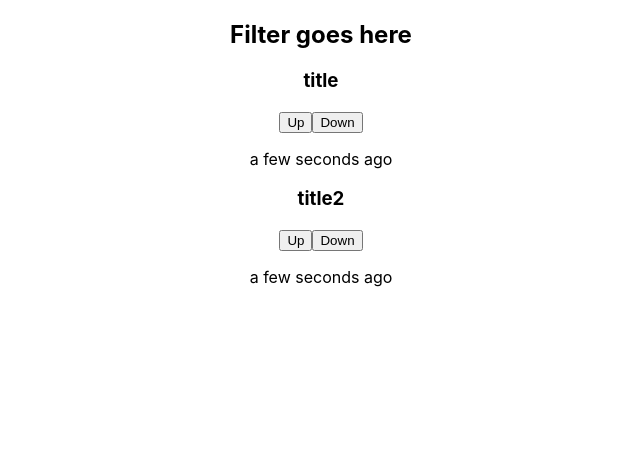
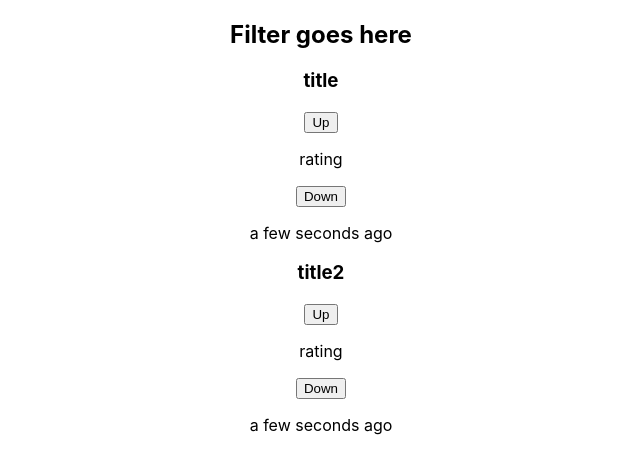
Before and after one commit to ybahar/foreoum, a React (Create React App) app: page / in a window 1280 px wide. Shown: the top 474 px of the page, without its empty margins (319-959 px from the left). Built offline with nearby package versions, Linux system fonts and the light colour scheme.

Commit message:
post preview changes

```diff
--- a/src/components/MessageBoard/Components/PostPreview/PostPreview.js
+++ b/src/components/MessageBoard/Components/PostPreview/PostPreview.js
@@ -7,14 +7,15 @@ export default class PostPreview extends Component{
     }
     render(){
         return (
-            <section className="post-preview-container">
-           <h3 className="post-preview-title">{this.props.post.title}</h3>
-           <section className="rating">
+    <section className="post-preview-container">
+        <h3 className="post-preview-title">{this.props.post.title}</h3>
+        <section className="rating">
              <button className="vote">Up</button>
+             <p>rating</p>
              <button className="vote">Down</button>
-           </section>
-           <p className="posted-at">{moment().startOf(this.props.post.createdAt).fromNow()}    </p>
-            </section>
+        </section>
+           <p className="posted-at">{moment().startOf(this.props.post.createdAt).fromNow()}</p>
+    </section>
 
         )
     }
```
